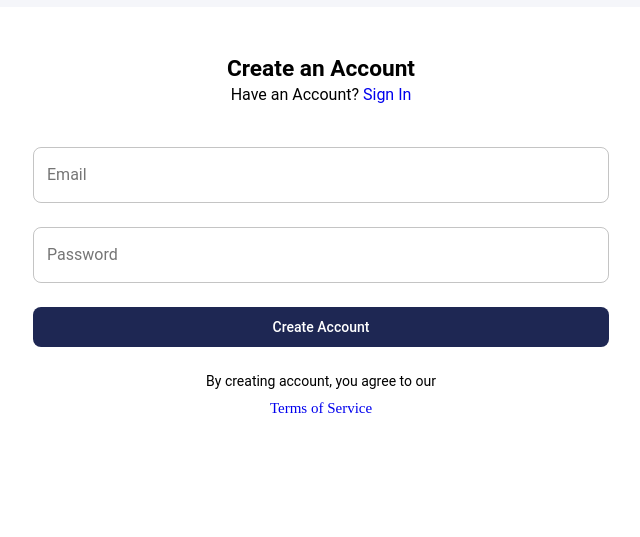
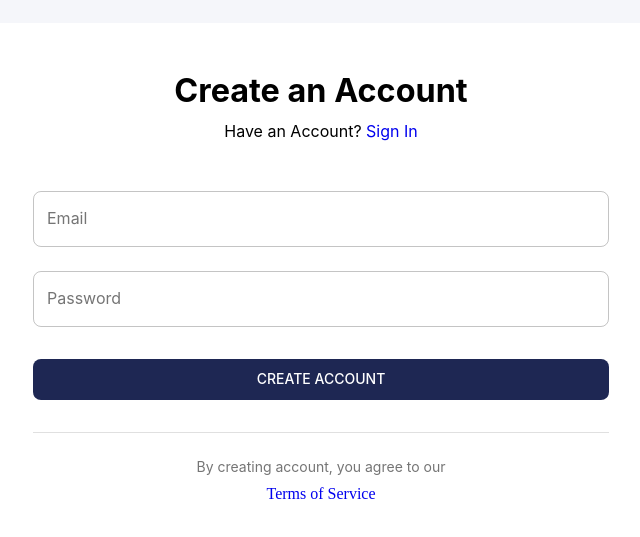
Before and after one commit to NehalAhmedQureshi/mern_stact_ecomerce, a Next.js app: page /signup in a window 1280 px wide. Shown: the part 113-650 px from the top of the page, without its empty margins (319-959 px from the left). Built offline with nearby package versions, Linux system fonts and the light colour scheme.

Commit message:
complete auth pages design

```diff
--- a/src/app/globals.css
+++ b/src/app/globals.css
@@ -4,4 +4,5 @@ body {
 
 .link {
      text-decoration: none;
+     color: 'primary.main';
 }
--- a/src/components/(auth)/AuthPage.tsx
+++ b/src/components/(auth)/AuthPage.tsx
@@ -1,4 +1,11 @@
-import { Button, Container, Stack, TextField, Typography } from "@mui/material";
+import {
+  Button,
+  Container,
+  Divider,
+  Stack,
+  TextField,
+  Typography,
+} from "@mui/material";
 import Link from "next/link";
 
 interface Field {
@@ -24,6 +31,36 @@ const textFields = {
     },
     // {label: 'Keep me signed if in' , name : 'known' , type : 'checkbox'}
   ] as const,
+  login: [
+    {
+      label: "Email",
+      name: "email",
+      placeholder: "Enter Email Address",
+      type: "textfield",
+    },
+    {
+      label: "Password",
+      name: "password",
+      placeholder: "Enter Password Address",
+      type: "textfield",
+    },
+  ] as const,
+  reset: [
+    {
+      label: "Email",
+      name: "email",
+      placeholder: "Enter Email Address",
+      type: "textfield",
+    },
+  ] as const,
+  confirm: [
+    {
+      label: "Confirmation Code",
+      name: "number",
+      placeholder: "Enter Code",
+      type: "textfield",
+    },
+  ] as const,
 };
 
 interface authPageProps {
@@ -45,19 +82,41 @@ export default function AuthPage({ header, pageType }: authPageProps) {
         bgcolor={"white"}
         color={"black"}
         width={{ xs: "70%", md: "50%" }}
-        minHeight={{ sm: "80vh", md: "60vh" }}
+        minHeight={{ sm: "60vh", md: "50vh" }}
         textAlign={"center"}
         padding={6}
+        justifyContent={"center"}
+        gap={1}
       >
         {/* Header */}
         <Typography fontWeight={"bold"} variant="h4">
           {header}
         </Typography>
         <Typography>
-          Have an Account?
-          <Link href={"#"} className={"link"}>
+          {pageType === "signup"
+            ? "Have an Account?"
+            : pageType === "login"
+            ? "New to Our Product?"
+            : pageType === "confirm"
+            ? "Check Your Email and Enter Confirmation Code"
+            : ""}
+          <Link
+            href={
+              pageType === "login"
+                ? "/signup"
+                : pageType === "signup"
+                ? "/login"
+                : "#"
+            }
+            style={{ color: "primary.light" }}
+            className={"link"}
+          >
             {" "}
-            Sign In
+            {pageType === "signup"
+              ? "Sign In"
+              : pageType === "login"
+              ? "Create an Account"
+              : ""}
           </Link>
         </Typography>
 
@@ -74,19 +133,72 @@ export default function AuthPage({ header, pageType }: authPageProps) {
         </Stack>
 
         {/* login | sign up button */}
-        <Button sx={{ marginY: 3 }} variant="contained">
-          {pageType === "signup" ? "Create Account" : "Sign In"}
+        <Button
+          component={Link}
+          href={
+            pageType === "signup"
+              ? routes?.login
+              : pageType === "reset"
+              ? routes?.confirm
+              : pageType === "confirm"
+              ? routes?.reset
+              : "#"
+          }
+          sx={{ marginY: 3 }}
+          variant="contained"
+        >
+          {" "}
+          {button[pageType]}
         </Button>
+        <Divider />
 
-        <Stack gap={1}>
-          <Typography variant="body2">
-            By creating account, you agree to our
+        <Stack gap={1} my={2}>
+          <Typography variant="body2" sx={{ color: "text.secondary" }}>
+            {rememberMessages[pageType] || ""}
           </Typography>
-          <Link href={"#"} style={{ fontSize: "15px" }} className={"link"}>
-            Terms of Service
-          </Link>
+          {(pageType === "signup" || pageType === "login") && (
+            <Link
+              href={pageType === "login" ? "/password-reset" : "#"}
+              style={{ fontSize: "16px", color: "primary.main" }}
+              className={"link"}
+            >
+              {pageType === "signup"
+                ? "Terms of Service"
+                : "Forgot your password?"}
+            </Link>
+          )}
         </Stack>
+        {(pageType === "reset" || pageType === "confirm") && (
+          <Button
+            component={Link}
+            href={pageType === "reset" ? routes?.login : "#"}
+            variant={"outlined"}
+          >
+            {pageType === "reset" ? "Back to Sign In" : "Resend Code"}
+          </Button>
+        )}
       </Stack>
     </Container>
   );
 }
+
+const rememberMessages = {
+  login: "",
+  signup: "By creating account, you agree to our",
+  reset: "Remember your Password?",
+  confirm: "Haven’t received your code?",
+};
+
+const button = {
+  login: "Sign In",
+  signup: "Create Account",
+  reset: "Reset Password",
+  confirm: "Confirm Email",
+};
+
+const routes = {
+  signup: "/signup",
+  login: "/login",
+  reset: "/password-reset",
+  confirm: "confirm-email",
+};
--- a/src/context/ThemeContext.tsx
+++ b/src/context/ThemeContext.tsx
@@ -1,3 +1,4 @@
+'use client'
 import lightTheme from "@/lib/lightTheme";
 import darkTheme from "@/lib/darktheme";
 import { createTheme, ThemeProvider } from "@mui/material";
--- a/src/lib/lightTheme.ts
+++ b/src/lib/lightTheme.ts
@@ -39,53 +39,7 @@ const baseTheme = createTheme({
   },
 
   typography: {
-    fontFamily: ['"Roboto"', '"Helvetica"', 'Arial', 'sans-serif'].join(','),
-    h1: {
-      fontSize: '3rem',
-      fontWeight: 700,
-    },
-    h2: {
-      fontSize: '2.25rem',
-      fontWeight: 700,
-    },
-    h3: {
-      fontSize: '1.75rem',
-      fontWeight: 600,
-    },
-    h4: {
-      fontSize: '1.5rem',
-      fontWeight: 600,
-    },
-    h5: {
-      fontSize: '1.25rem',
-      fontWeight: 500,
-    },
-    h6: {
-      fontSize: '1rem',
-      fontWeight: 500,
-    },
-    subtitle1: {
-      fontSize: '1rem',
-      fontWeight: 400,
-    },
-    subtitle2: {
-      fontSize: '0.875rem',
-      fontWeight: 400,
-    },
-    body1: {
-      fontSize: '1rem',
-    },
-    body2: {
-      fontSize: '0.875rem',
-    },
-    button: {
-      textTransform: 'none',
-      fontWeight: 500,
-    },
-    caption: {
-      fontSize: '0.75rem',
-      color: '#757575',
-    },
+    fontFamily: ['"Inter"', '"Helvetica"', 'Arial', 'sans-serif'].join(','),
   },
 
   components: {
```
Also changed, not shown: src/app/(auth)/confirm-email/page.tsx (added, +9 -0 lines), src/app/(auth)/login/page.tsx (added, +9 -0 lines), src/app/(auth)/password-reset/page.tsx (added, +9 -0 lines).
